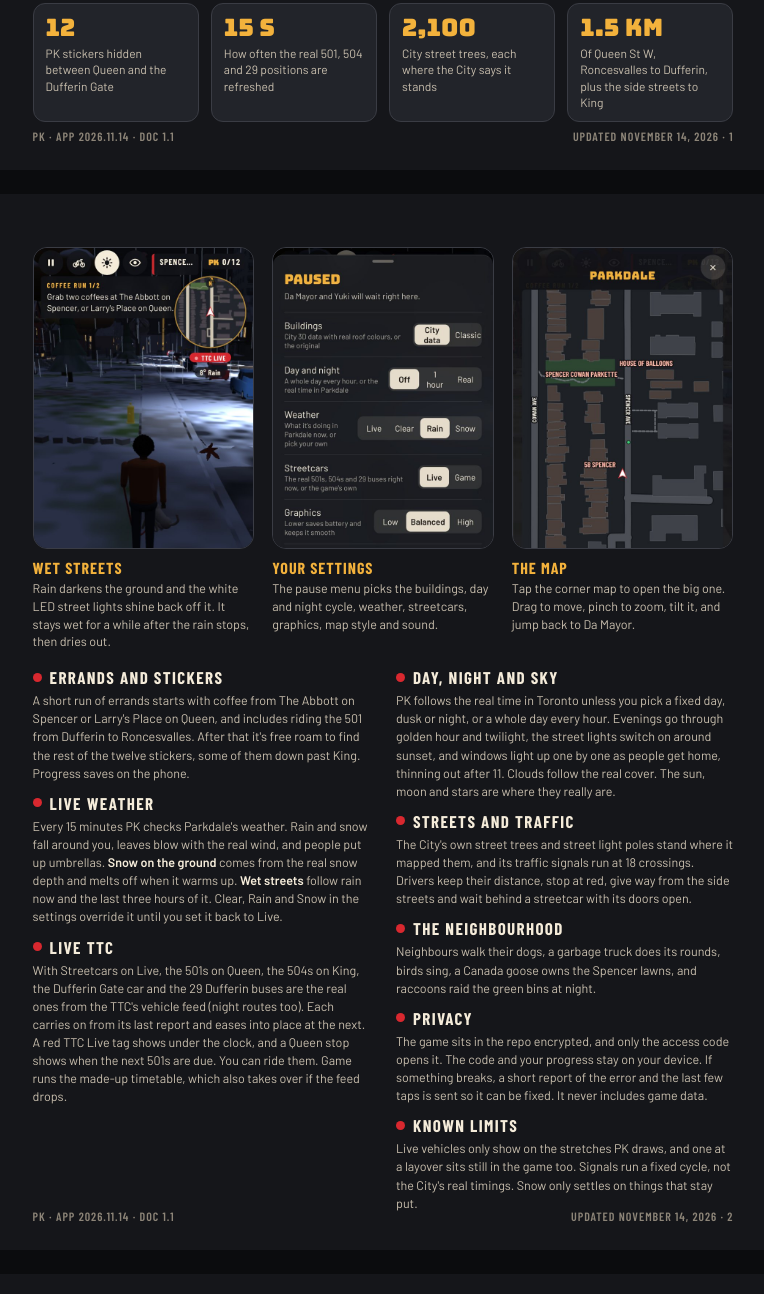
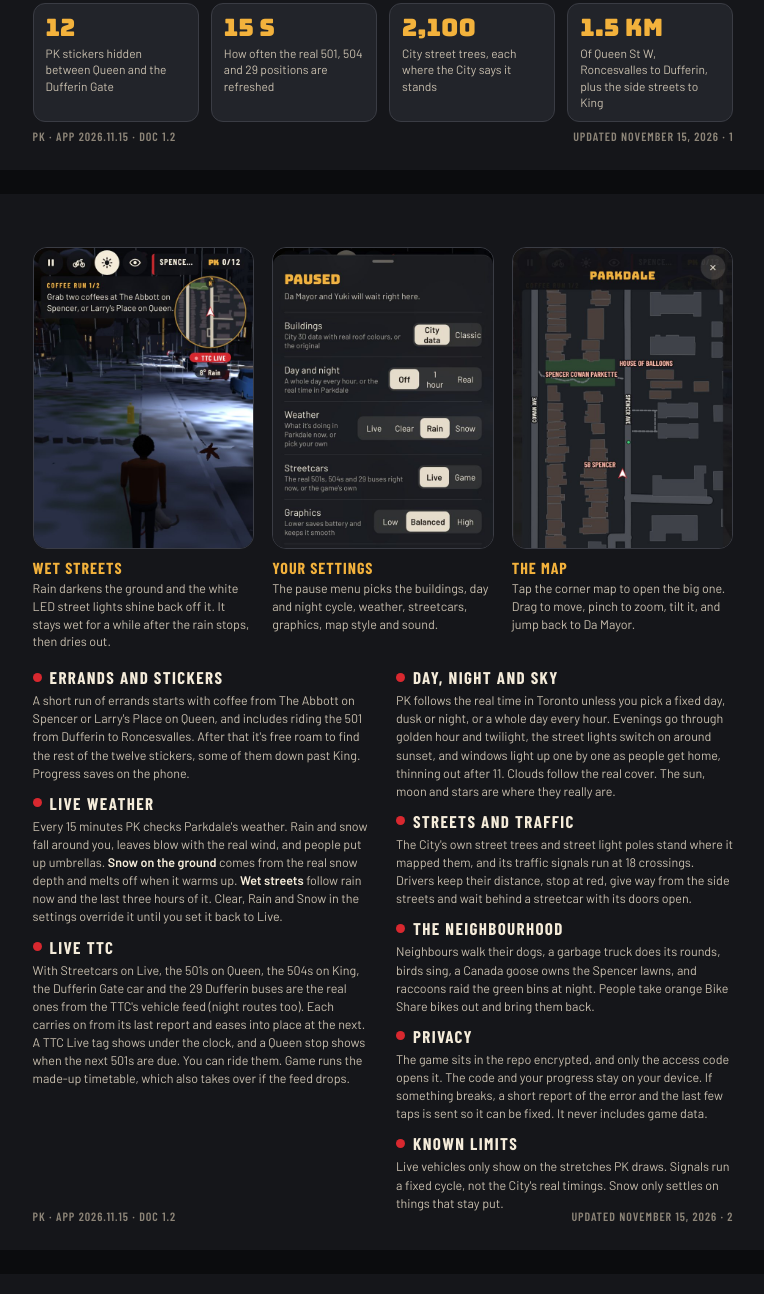
Before and after one commit to davidanthonyalleyne-dot/pk, a plain HTML site: page docs/overview/overview.html in a window 1280 px wide. Shown: the part 886-2180 px from the top of the page, without its empty margins (257-1021 px from the left). Drawn offline with Linux system fonts and the light colour scheme.

Commit message:
Bike share docks on the sidewalk, people take and return bikes, smooth Flexity articulation
Co-Authored-By: Claude Opus 5.5 <noreply@anthropic.com>
Claude-Session: https://claude.ai/code/session_012HmrqhtrJydfaYDhZBu88c

```diff
--- a/docs/overview/overview.html
+++ b/docs/overview/overview.html
@@ -78,7 +78,7 @@ footer{position:absolute;left:.6in;right:.6in;bottom:.28in;display:flex;justify-
     <div><b>2,100</b><span>City street trees, each where the City says it stands</span></div>
     <div><b>1.5 km</b><span>Of Queen St W, Roncesvalles to Dufferin, plus the side streets to King</span></div>
   </div>
-  <footer><span>PK · App 2026.11.14 · Doc 1.1</span><span>Updated November 14, 2026 · 1</span></footer>
+  <footer><span>PK · App 2026.11.15 · Doc 1.2</span><span>Updated November 15, 2026 · 1</span></footer>
 </div>
 
 <div class="page p2">
@@ -90,14 +90,14 @@ footer{position:absolute;left:.6in;right:.6in;bottom:.28in;display:flex;justify-
   <div class="cols">
     <section><h2>Errands and stickers</h2><p>A short run of errands starts with coffee from The Abbott on Spencer or Larry's Place on Queen, and includes riding the 501 from Dufferin to Roncesvalles. After that it's free roam to find the rest of the twelve stickers, some of them down past King. Progress saves on the phone.</p></section>
     <section><h2>Live weather</h2><p>Every 15 minutes PK checks Parkdale's weather. Rain and snow fall around you, leaves blow with the real wind, and people put up umbrellas. <strong>Snow on the ground</strong> comes from the real snow depth and melts off when it warms up. <strong>Wet streets</strong> follow rain now and the last three hours of it. Clear, Rain and Snow in the settings override it until you set it back to Live.</p></section>
-    <section><h2>Live TTC</h2><p>With Streetcars on Live, the 501s on Queen, the 504s on King, the Dufferin Gate car and the 29 Dufferin buses are the real ones from the TTC's vehicle feed (night routes too). Each carries on from its last report and eases into place at the next. A red TTC Live tag shows under the clock, and a Queen stop shows when the next 501s are due. You can ride them. Game runs the made-up timetable, which also takes over if the feed drops.</p></section>
+    <section><h2>Live TTC</h2><p>With Streetcars on Live, the 501s on Queen, the 504s on King, the Dufferin Gate car and the 29 Dufferin buses are the real ones from the TTC's vehicle feed (night routes too). Each carries on from its last report and eases into place at the next. A TTC Live tag shows under the clock, and a Queen stop shows when the next 501s are due. You can ride them. Game runs the made-up timetable, which also takes over if the feed drops.</p></section>
     <section><h2>Day, night and sky</h2><p>PK follows the real time in Toronto unless you pick a fixed day, dusk or night, or a whole day every hour. Evenings go through golden hour and twilight, the street lights switch on around sunset, and windows light up one by one as people get home, thinning out after 11. Clouds follow the real cover. The sun, moon and stars are where they really are.</p></section>
     <section><h2>Streets and traffic</h2><p>The City's own street trees and street light poles stand where it mapped them, and its traffic signals run at 18 crossings. Drivers keep their distance, stop at red, give way from the side streets and wait behind a streetcar with its doors open.</p></section>
-    <section><h2>The neighbourhood</h2><p>Neighbours walk their dogs, a garbage truck does its rounds, birds sing, a Canada goose owns the Spencer lawns, and raccoons raid the green bins at night.</p></section>
+    <section><h2>The neighbourhood</h2><p>Neighbours walk their dogs, a garbage truck does its rounds, birds sing, a Canada goose owns the Spencer lawns, and raccoons raid the green bins at night. People take orange Bike Share bikes out and bring them back.</p></section>
     <section><h2>Privacy</h2><p>The game sits in the repo encrypted, and only the access code opens it. The code and your progress stay on your device. If something breaks, a short report of the error and the last few taps is sent so it can be fixed. It never includes game data.</p></section>
-    <section><h2>Known limits</h2><p>Live vehicles only show on the stretches PK draws, and one at a layover sits still in the game too. Signals run a fixed cycle, not the City's real timings. Snow only settles on things that stay put.</p></section>
+    <section><h2>Known limits</h2><p>Live vehicles only show on the stretches PK draws. Signals run a fixed cycle, not the City's real timings. Snow only settles on things that stay put.</p></section>
   </div>
-  <footer><span>PK · App 2026.11.14 · Doc 1.1</span><span>Updated November 14, 2026 · 2</span></footer>
+  <footer><span>PK · App 2026.11.15 · Doc 1.2</span><span>Updated November 15, 2026 · 2</span></footer>
 </div>
 
 <div class="page">
@@ -129,7 +129,7 @@ footer{position:absolute;left:.6in;right:.6in;bottom:.28in;display:flex;justify-
     <p><strong>Network calls:</strong> three.js and the fonts at load, game.bin and version.json from GitHub Pages (version.json again every few minutes to offer updates), Open-Meteo, the TTC feed, and bug reports to Firestore.</p>
     <p><strong>Regenerating this document:</strong> <code>shoot.js</code> retakes the screenshots, <code>pdf.js</code> prints the PDF (docs/overview).</p>
   </div>
-  <footer><span>PK · App 2026.11.14 · Doc 1.1</span><span>Updated November 14, 2026 · 3</span></footer>
+  <footer><span>PK · App 2026.11.15 · Doc 1.2</span><span>Updated November 15, 2026 · 3</span></footer>
 </div>
 
 </body>
--- a/version.json
+++ b/version.json
@@ -1 +1 @@
-{"v": "154dd7e89bea"}
+{"v": "03ac33330f72"}
```
Also changed, not shown: 3 other files.
